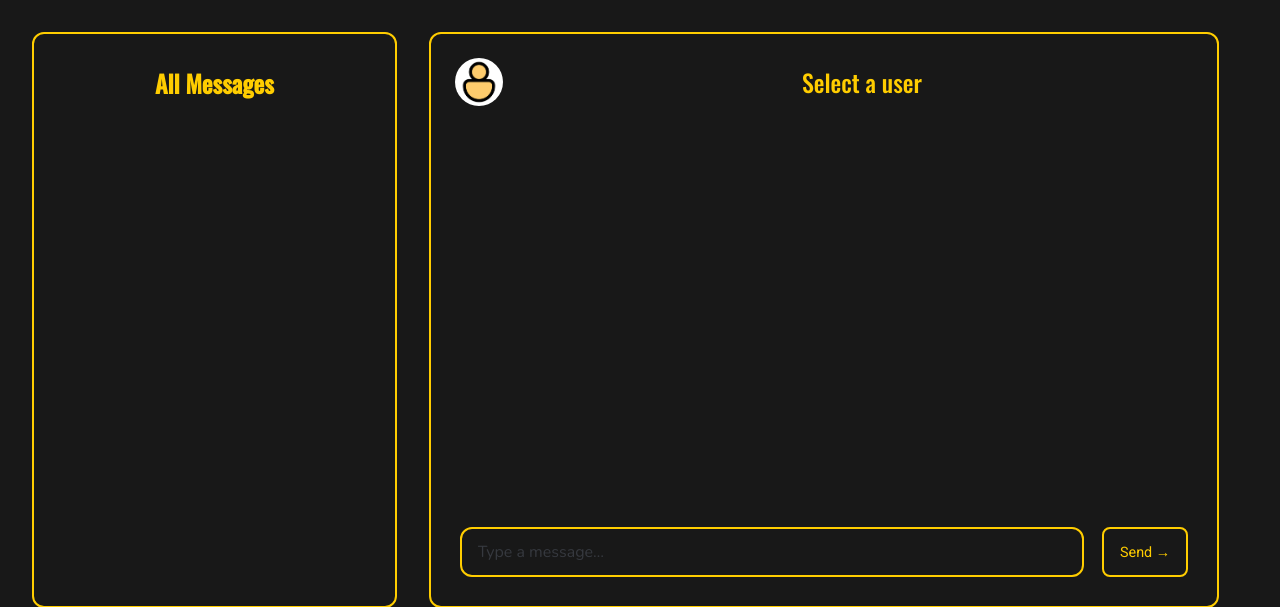
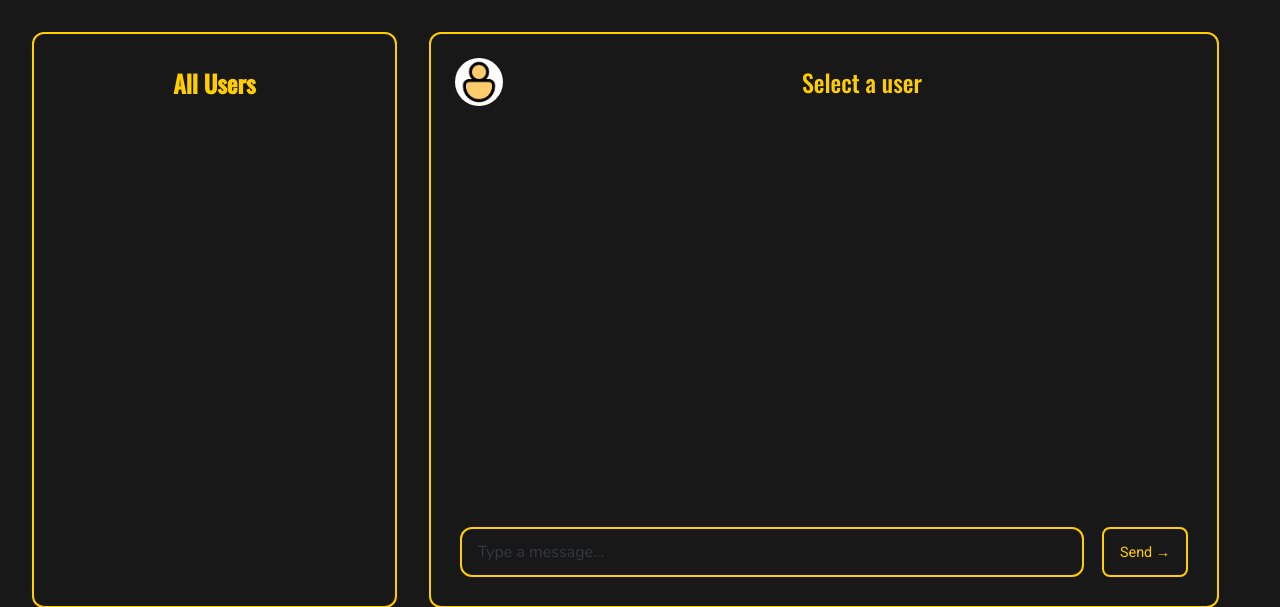
Before and after one commit to ashasic/TextbookApp, a FastAPI app: page /dashboard/messages in a window 1280 px wide. Shown: the part 155-762 px from the top of the page. Run offline with FastAPI, Linux system fonts and the light colour scheme; parts of the project's set-up code (start-up, migrations or seed data) failed here and were passed over.

Commit message:
fixed all users heading

```diff
--- a/templates/messages.html
+++ b/templates/messages.html
@@ -29,7 +29,7 @@
             <main class="messages-container">
                 <!-- Left pane: contacts -->
                 <section class="contacts-panel panel">
-                    <h2 class="panel-header">All Messages</h2>
+                    <h2 class="panel-header">All Users</h2>
                     <ul id="contactsList" class="contacts-list"></ul>
                 </section>
 
```
